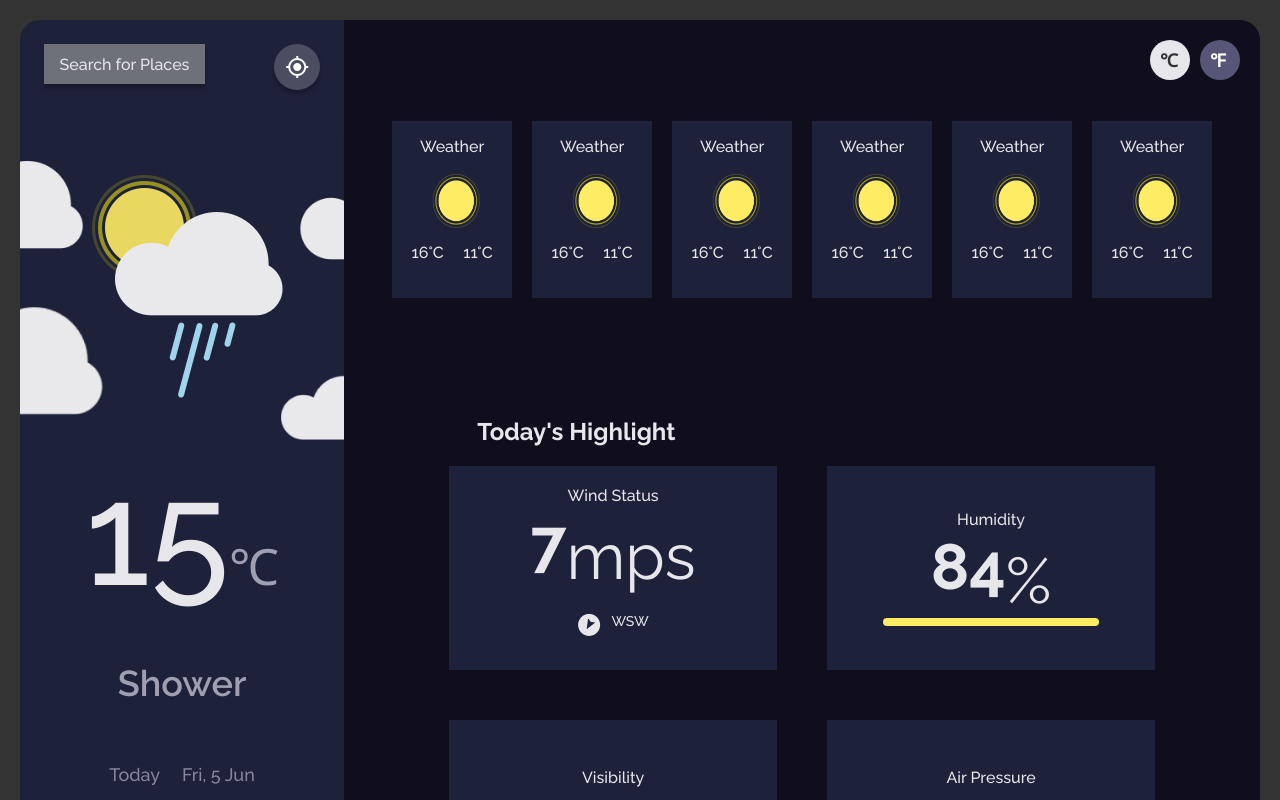
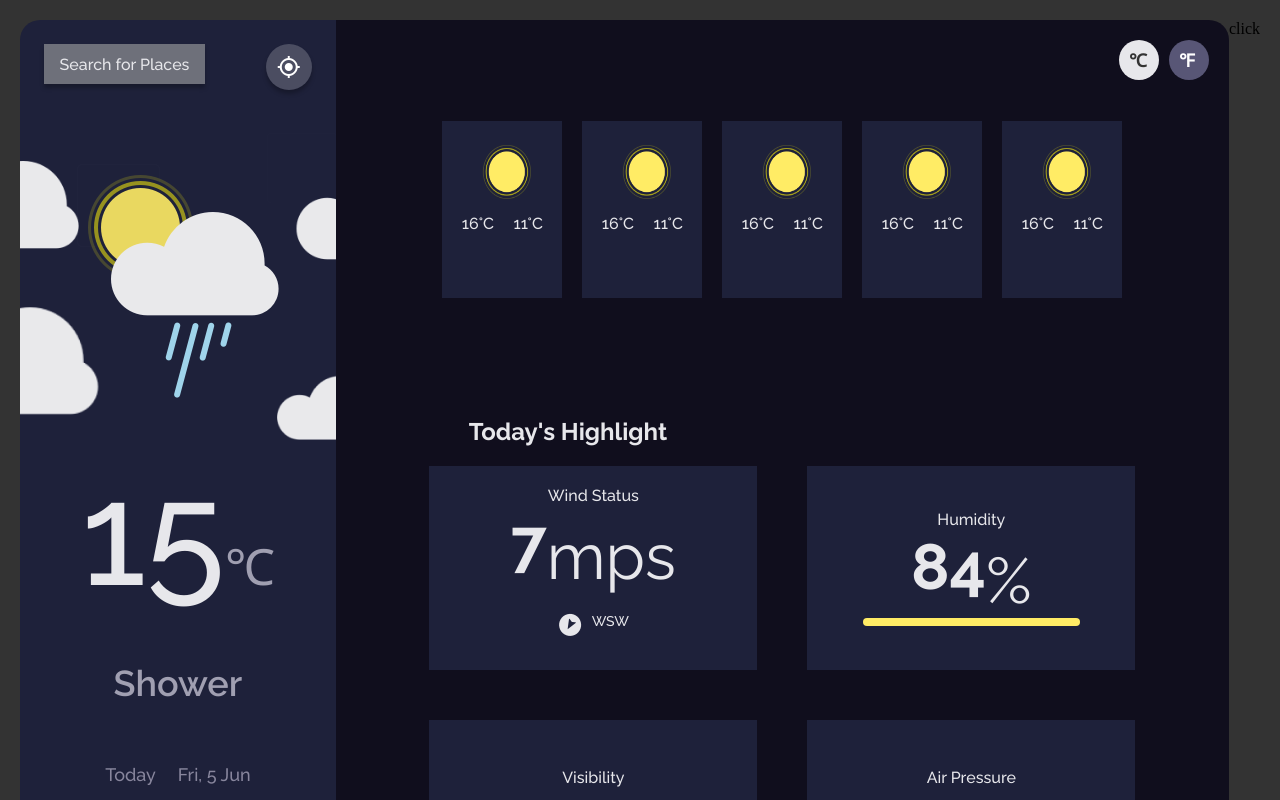
Before and after one commit to lawsonDaniel/weather-app, a React (Create React App) app: page / in a window 1280 px wide. Shown: the top 800 px of the page. Built offline with nearby package versions, Linux system fonts and the light colour scheme.

Commit message:
connecter to the api using my own cors

```diff
--- a/src/App.js
+++ b/src/App.js
@@ -2,12 +2,61 @@
 import './App.css';
 import Mainarea from './components/Mainarea';
 import Sidebar from './components/Sidebar';
+import axios, { Axios } from 'axios';
+import { useState } from 'react';
 
 function App() {
+
+  //get users current location
+  const GetLocation = ()=> {
+    if (navigator.geolocation) {
+      navigator.geolocation.getCurrentPosition(ShowPosition);
+    } else {
+      alert('Device not supported')
+    }
+  }
+
+  const ShowPosition = (position)  => {
+    const lat = position.coords.latitude;
+    const long = position.coords.longitude ;
+    //putting the users information in a state
+
+    axios.get(`https://lawblazecorsproxy.herokuapp.com/https://www.metaweather.com/api/location/search/?lattlong=${lat},${long}`)
+      .then(function (response) {
+        // handle success
+
+        //storing info
+        const weatherInfo = response.data
+        const woeid = weatherInfo[0].woeid
+
+
+        axios.get(`https://lawblazecorsproxy.herokuapp.com/https://www.metaweather.com/api/location/${woeid}`)
+        .then((res) => {
+           const getWeather = res.data.consolidated_weather
+            console.log(getWeather)
+
+        })
+        .catch(err => console.log(err))
+
+
+      })
+      .catch(function (error) {
+        // handle error
+        console.log(error);
+      })
+
+
+
+  }
+
   return (
     <div className="App">
+      {/* <button onClick={GetLocation}>Show location</button> */}
     <Sidebar />
-    <Mainarea />
+    <Mainarea weather={GetLocation}/>
+    <div onClick={GetLocation}>click</div>
+
+
     </div>
   );
 }
--- a/src/components/Mainarea.js
+++ b/src/components/Mainarea.js
@@ -4,7 +4,7 @@ import './Mainarea.css'
 import Weather from './Weather'
 import Weathers from './Weathers'
 
-function Mainarea() {
+function Mainarea({weather}) {
   return (
     <div className='Main-area'>
       <div className="temperature-unit">
@@ -15,13 +15,13 @@ function Mainarea() {
         ℉
         </div>
       </div>
-     <Weathers />
+     <Weathers weather={weather}/>
      <div className='Highlit-container'>
        <div className='Highlight-header'>
         Today's Highlight
        </div>
        <div className='Highights'>
-       <Highlights />
+       <Highlights weather={weather} />
        </div>
 
      </div>
--- a/src/components/Weather.js
+++ b/src/components/Weather.js
@@ -2,11 +2,14 @@ import React from 'react'
 import './Weather.css'
 import img from '../images/Clear.png'
 
-function Weather() {
+function Weather({weather}) {
+
+  console.log(weather.applicable_date)
+
   return (
     <>
     <div className="Weather">
-    <div className='Weather-day'>Weather</div>
+    <div className='Weather-day'>{weather}</div>
     <div className='weather-icon-container'>
       <img className='Weather-icon' src={img} alt="" />
     </div>
--- a/src/components/Weathers.js
+++ b/src/components/Weathers.js
@@ -2,16 +2,14 @@ import React from 'react'
 import './Mainarea.css'
 import Weather from './Weather'
 
-function Weathers() {
+function Weathers({weather}) {
   return (
     <div className="Weather-list">
-        <Weather />
-        <Weather />
-        <Weather />
-        <Weather />
-        <Weather />
-        <Weather />
-
+        <Weather weather={weather}/>
+        <Weather weather={weather}/>
+        <Weather weather={weather}/>
+        <Weather weather={weather}/>
+        <Weather weather={weather}/>
       </div>
   )
 }
```
